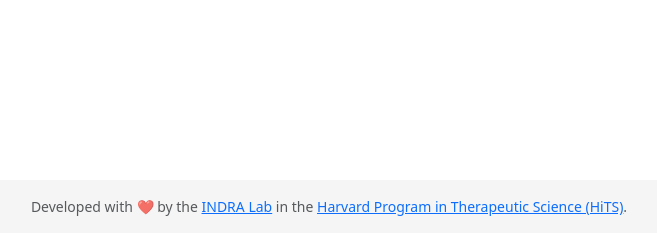
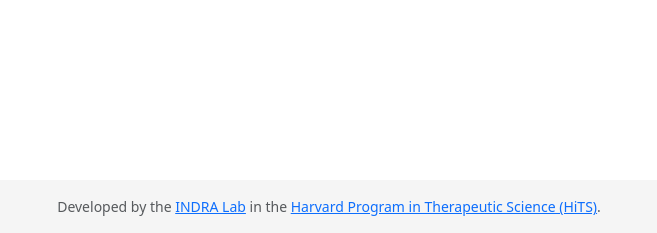
Before and after one commit to gyorilab/mira, a Flask app: template mira/dkg/templates/home.html in a window 1280 px wide. Shown: the part 567-800 px from the top of the page, without its empty margins (311-968 px from the left). Run offline with Flask 2, Linux system fonts and the light colour scheme; the template is opened without the code that fills it, so the values that code supplies are empty; some libraries are stand-ins or nearby versions.

Commit message:
Update footer

```diff
--- a/mira/dkg/templates/base.html
+++ b/mira/dkg/templates/base.html
@@ -64,7 +64,7 @@
 
 <footer class="footer">
     <p class="small text-center text-muted">
-        Developed with ❤️ by the <a href="https://indralab.github.io">INDRA Lab</a> in the
+        Developed by the <a href="https://indralab.github.io">INDRA Lab</a> in the
         <a href="https://hits.harvard.edu">Harvard Program in Therapeutic Science (HiTS)</a>.<br/>
     </p>
 </footer>
```
